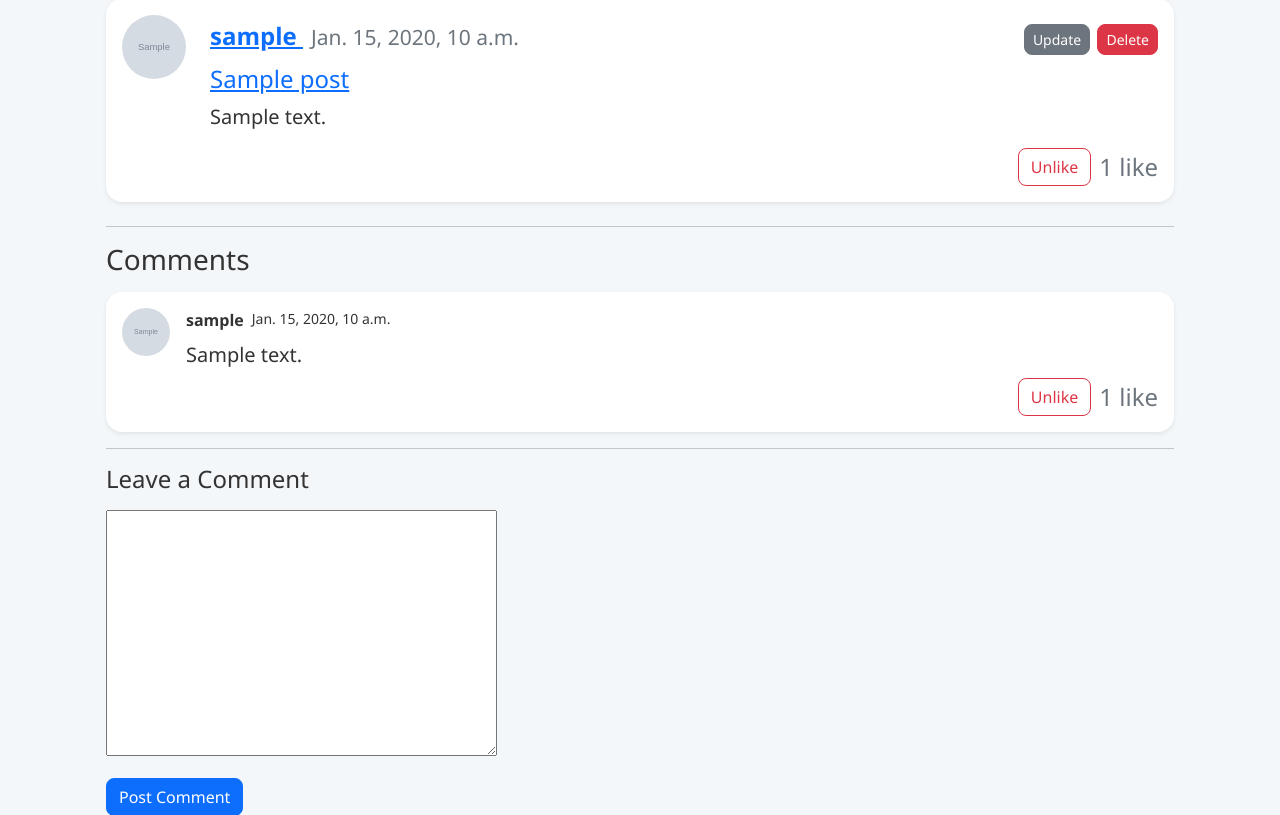
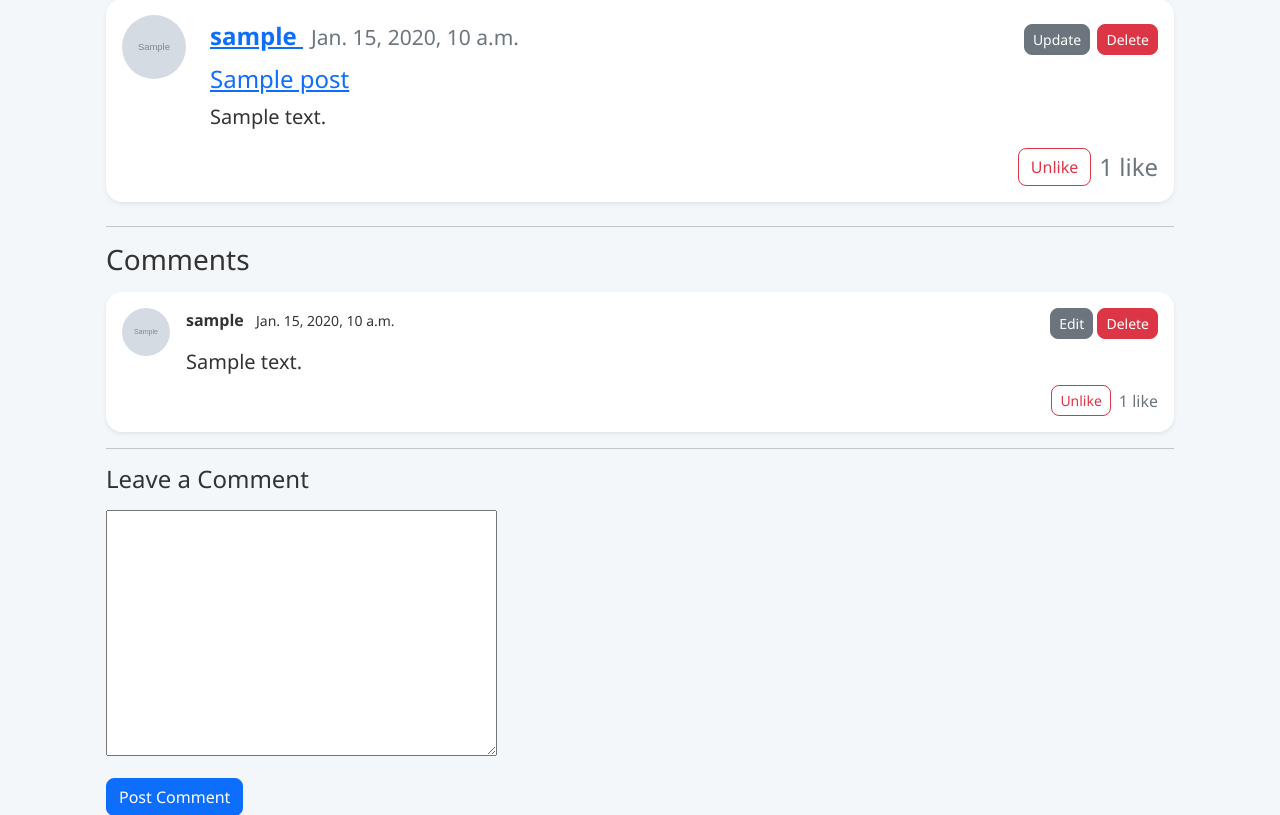
Before and after one commit to DParay03/CSCI380Project, a Django app: page /communityPost/1/ in a window 1280 px wide. Shown: the part 71-886 px from the top of the page. Run offline with Django 5.2, Linux system fonts and the light colour scheme; a user stored in the database is signed in; tables that the repository leaves empty hold one stand-in row (values such as "Sample post"); grey boxes marked "Sample" are stand-in pictures; some libraries are stand-ins or nearby versions.

Commit message:
comments can be edit and delete

```diff
--- a/communityPost/templates/communityPost/communityPost_detail.html
+++ b/communityPost/templates/communityPost/communityPost_detail.html
@@ -54,21 +54,29 @@
              style="width: 48px; height: 48px; object-fit: cover;">
       </div>
       <div class="flex-grow-1 text-break">
-          <div class="d-flex">
+        <div class="d-flex justify-content-between">
+          <div>
             <strong>{{ comment.author }}</strong>
             <small class="ps-2">{{ comment.date_posted }}</small>
+          </div>
+          {% if comment.author == user %}
+            <div>
+              <a class="btn btn-sm btn-secondary" href="{% url 'comment-update' comment.id %}">Edit</a>
+              <a class="btn btn-sm btn-danger" href="{% url 'comment-delete' comment.id %}">Delete</a>
+            </div>
+          {% endif %}
         </div>
         <p class="mt-2 mb-0 fs-5">{{ comment.content }}</p>
         <div class="d-flex justify-content-end align-items-center mt-2">
           <form method="post" action="{% url 'toggle-comment-like' comment.id %}" class="me-2">
             {% csrf_token %}
             {% if user in comment.likes.all %}
-                <button type="submit" class="btn btn-outline-danger btn-md mt-0">Unlike</button>
+              <button type="submit" class="btn btn-outline-danger btn-sm">Unlike</button>
             {% else %}
-                <button type="submit" class="btn btn-outline-primary btn-md mt-0">Like</button>
+              <button type="submit" class="btn btn-outline-primary btn-sm">Like</button>
             {% endif %}
           </form>
-            <p class="mb-0 small text-muted fs-4">
+          <p class="mb-0 small text-muted fs-6">
             {{ comment.likes.count }} like{{ comment.likes.count|pluralize }}
           </p>
         </div>
--- a/communityPost/urls.py
+++ b/communityPost/urls.py
@@ -6,6 +6,8 @@ from .views import (
     PostUpdateView,
     PostDeleteView,
     UserPostListView,
+    CommentUpdateView,
+    CommentDeleteView,
     toggle_like,
     toggle_comment_like,
 )
@@ -23,7 +25,13 @@ urlpatterns = [
 
     path('<int:pk>/delete/', PostDeleteView.as_view(), name='post-delete'),
 
+    # Toggle like on a post
     path('<int:pk>/like', toggle_like, name='toggle-like'),
 
+    # Toggle like on a comment
     path('<int:pk>/comment/like', toggle_comment_like, name='toggle-comment-like'),
+
+    path('<int:pk>/comment/update', CommentUpdateView.as_view(), name='comment-update'),
+
+    path('<int:pk>/comment/delete', CommentDeleteView.as_view(), name='comment-delete'),
 ]
--- a/communityPost/views.py
+++ b/communityPost/views.py
@@ -1,5 +1,6 @@
 from django.core.mail import send_mail
 from django.http import HttpResponseRedirect
+from django.urls import reverse
 from django.shortcuts import render, get_object_or_404, redirect
 from django.views.generic import ListView, DetailView, CreateView, UpdateView, DeleteView
 from django.contrib.auth.models import User
@@ -53,6 +54,21 @@ class PostUpdateView(LoginRequiredMixin, UserPassesTestMixin, UpdateView):
     def test_func(self):
         return self.request.user == self.get_object().author
 
+class CommentUpdateView(LoginRequiredMixin, UserPassesTestMixin, UpdateView):
+    model = Comment
+    fields = ['content']
+    context_object_name = 'comment'
+
+    def get_success_url(self):
+        return reverse('post-detail', kwargs={'pk': self.object.post.pk})
+
+    def form_valid(self, form):
+        form.instance.author = self.request.user
+        return super().form_valid(form)
+
+    def test_func(self):
+        return self.request.user == self.get_object().author
+
 class PostDetailView(DetailView):
     model = Post
     template_name = 'communityPost/communityPost_detail.html'
@@ -82,6 +98,17 @@ class PostDeleteView(LoginRequiredMixin, UserPassesTestMixin, DeleteView):
     template_name = 'communityPost/post_confirm_delete.html'
     success_url = '/communityPost'
     context_object_name = 'post'
+
+    def test_func(self):
+        return self.request.user == self.get_object().author
+
+class CommentDeleteView(LoginRequiredMixin, UserPassesTestMixin, DeleteView):
+    model = Comment
+    template_name = 'communityPost/comment_confirm_delete.html'
+    context_object_name = 'comment'
+
+    def get_success_url(self):
+        return reverse('post-detail', kwargs={'pk': self.object.post.pk})
 
     def test_func(self):
         return self.request.user == self.get_object().author
```
Also changed, not shown: communityPost/templates/communityPost/comment_confirm_delete.html (added, +16 -0 lines), communityPost/templates/communityPost/comment_form.html (added, +11 -0 lines). Lines whose indentation alone changed are shown as unchanged.
